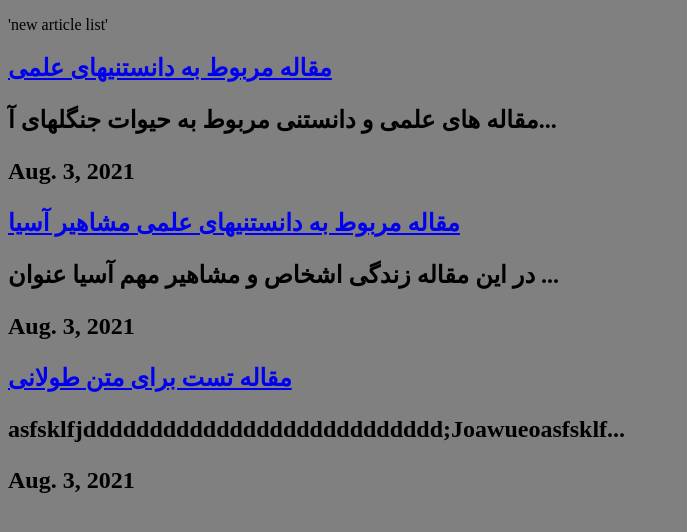
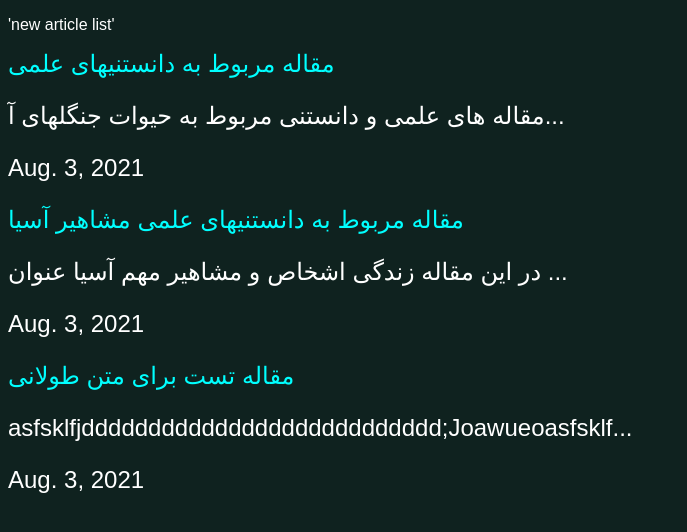
Before and after one commit to shivagholizadeh/shdgangoblog, a Django app: page /articles/ in a window 1280 px wide. Shown: the top 532 px of the page, without its empty margins (0-687 px from the left). Run offline with Django 3.2, Linux system fonts and the light colour scheme; data comes from the database, SQL or seed files in the repository.

Commit message:
update git in pycharm step 1

```diff
--- a/assets/style.css
+++ b/assets/style.css
@@ -1,3 +1,16 @@
-body{
-    background-color: gray;
+body {
+    background-color: #0f221f;
+    background_image: url(/static/viona.jpg);
+    color: #fff;
 }
+body * {
+    font-family: arial
+}
+h1, h2, h3, h4, h5, h6 {
+    font-weight: normal;
+    margin: 0;
+}
+a, a:hover, a:visited {
+    color: aqua;
+    text-decoration: none;
+}
```
